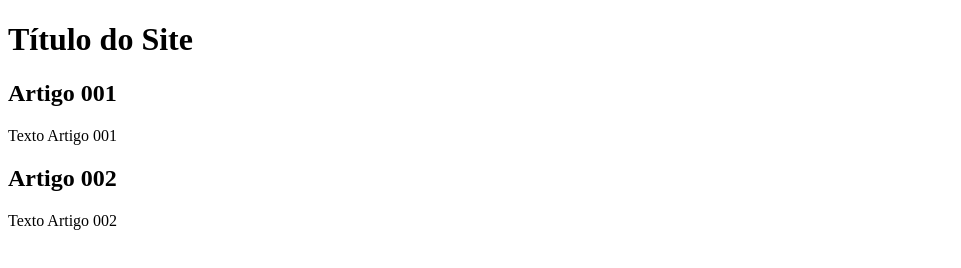
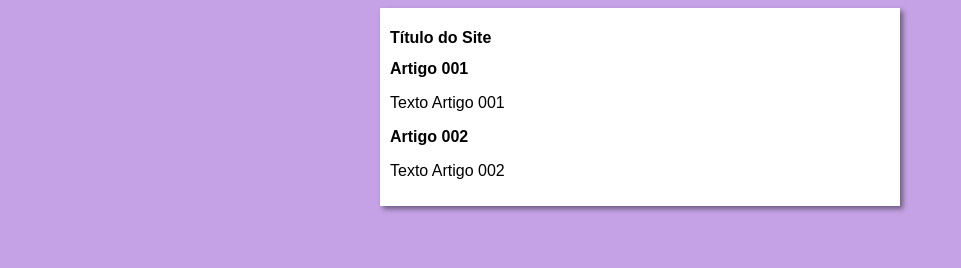
Before and after one commit to Dani-Uehara/projeto-site, a plain HTML site: page index.html in a window 1280 px wide. Shown: the whole page, without its empty margins (0-961 px from the left). Drawn offline with Linux system fonts and the light colour scheme.

Commit message:
Iniciei o Design

```diff
--- /dev/null
+++ b/estilos/statyle.css
@@ -0,0 +1,16 @@
+* {
+    font-family: Arial, Helvetica, sans-serif;
+    font-size: 16px;
+}
+
+body {
+    background-color: rgb(196, 162, 229);
+}
+
+main{
+    background-color: white;
+    width: 500px;
+    margin: auto;
+    padding: 10px;
+    box-shadow: 3px 3px 5px rgba(0, 0, 0, 0.441);
+}
--- a/index.html
+++ b/index.html
@@ -4,6 +4,7 @@
     <meta charset="UTF-8">
     <meta name="viewport" content="width=device-width, initial-scale=1.0">
     <title>Título do Site</title>
+    <link rel="stylesheet" href="estilos/statyle.css">
 </head>
 <body>
     <main>
```
